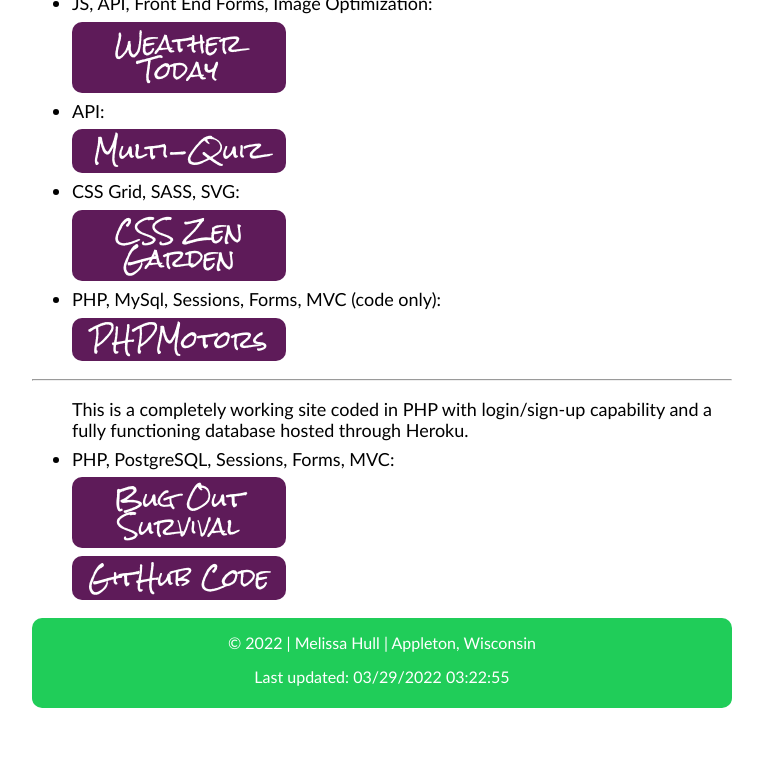
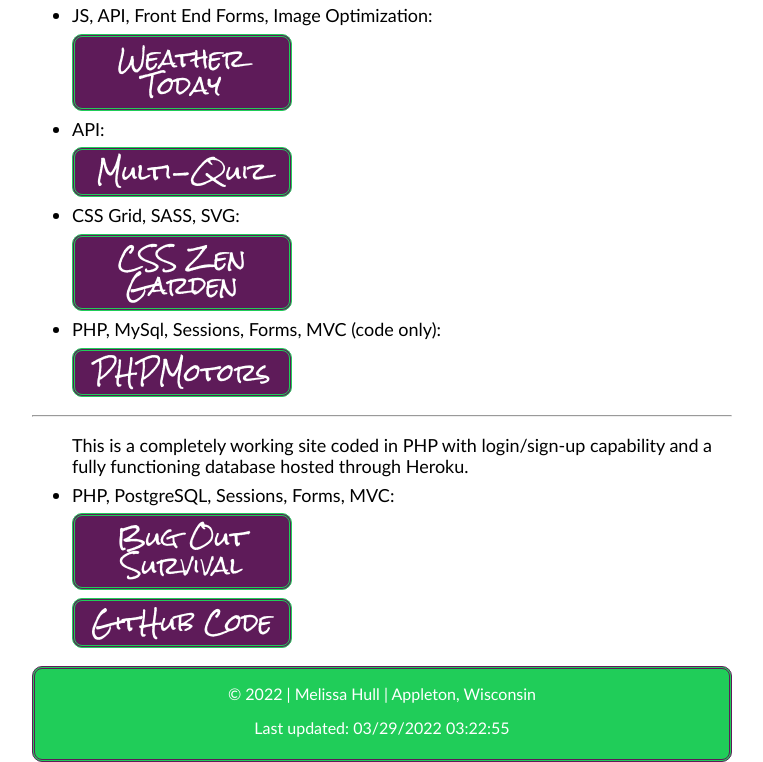
Before and after one commit to mhull87/Portfolio, a plain HTML site: page index.html in a window 1280 px wide. Shown: the part 316-1078 px from the top of the page, without its empty margins (258-1021 px from the left). Before the commit the page ends 1024 px from the top, so only its background shows below. Drawn offline with Linux system fonts and the light colour scheme; a script that the page names is missing.

Commit message:
borders added

```diff
--- a/css/small.css
+++ b/css/small.css
@@ -8,6 +8,7 @@ body {
 header,
 footer {
     background-color: #20cd59;
+    border: 3px double #5e1b59;
     color: white;
     text-align: center;
     padding: .35rem;
@@ -41,6 +42,7 @@ li {
 a {
     background-color: #5e1b59;
     padding: .5rem;
+    border: 3px double #20cd59;
     border-radius: 10px;
     text-decoration: none;
     display: block;
```
